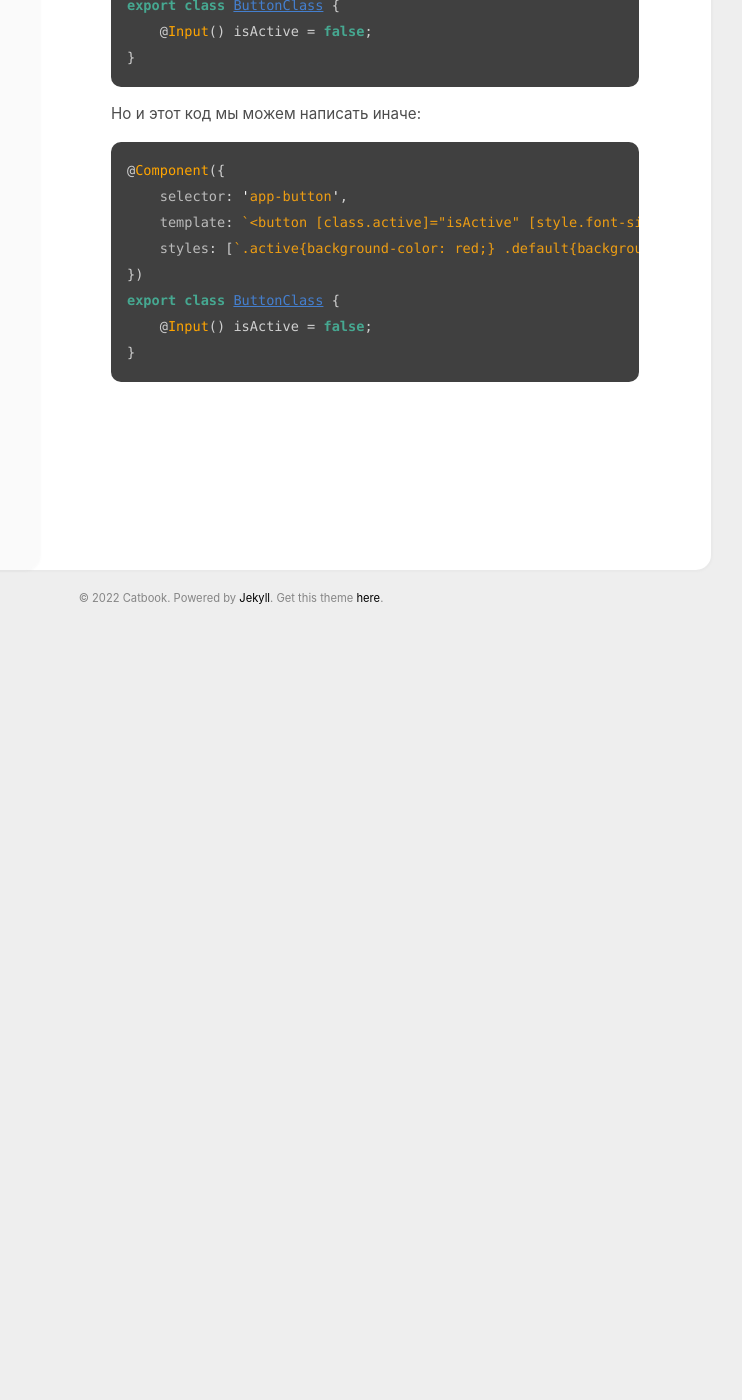
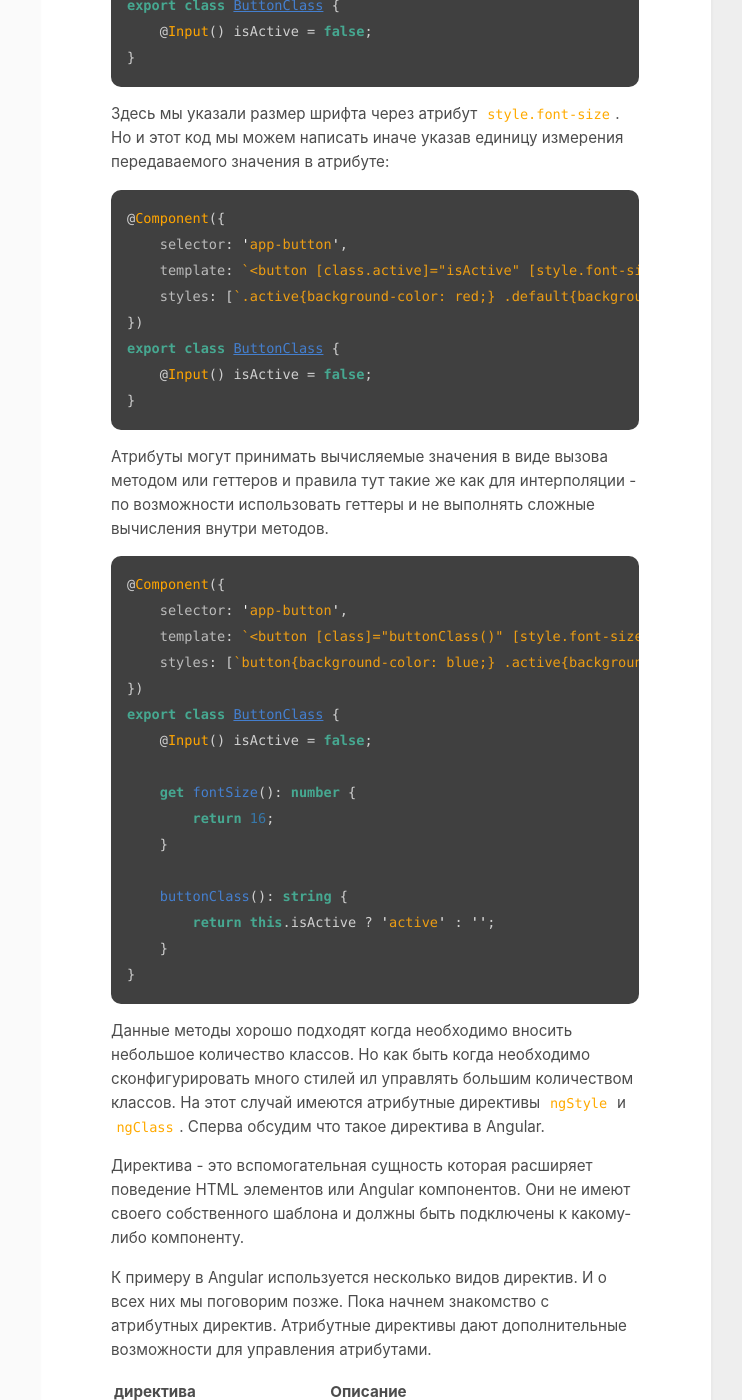
Before and after one commit to Shystriyhlopchik/catbook, a Jekyll site: the page built from _posts/2022-10-30-Create UI-kit.md, in a window 1280 px wide and 1400 px high, scrolled down 18268 px. Shown: the whole window, without its empty margins (409-1151 px from the left). Built offline with Jekyll 4.4.1, drawn with Linux system fonts in a browser that asks for light colours; before the commit the page ends 18898 px from its top, so only the background shows below that; some of the changed text lies outside the part shown.

````diff
--- a/_posts/2022-10-30-Create UI-kit.md
+++ b/_posts/2022-10-30-Create UI-kit.md
@@ -492,7 +492,7 @@ export class ButtonClass {
 ```
 {% endraw %}
 
-Но и этот код мы можем написать иначе:
+Здесь мы указали размер шрифта через атрибут `style.font-size`. Но и этот код мы можем написать иначе указав единицу измерения передаваемого значения в атрибуте:
 
 {% raw %}
 ```ts
@@ -506,3 +506,113 @@ export class ButtonClass {
 }
 ```
 {% endraw %}
+
+Атрибуты могут принимать вычисляемые значения в виде вызова методом или геттеров и правила тут такие же как для интерполяции - по возможности использовать геттеры и не выполнять сложные вычисления внутри методов.
+
+{% raw %}
+```ts
+@Component({
+    selector: 'app-button',
+    template: `<button [class]="buttonClass()" [style.font-size.px]="fontSize">Click me </button>`,
+    styles: [`button{background-color: blue;} .active{background-color: red;}`]
+})
+export class ButtonClass {
+    @Input() isActive = false;
+
+    get fontSize(): number {
+        return 16;
+    }
+
+    buttonClass(): string {
+        return this.isActive ? 'active' : '';
+    }
+}
+```
+{% endraw %}
+
+Данные методы хорошо подходят когда необходимо вносить небольшое количество классов. Но как быть когда необходимо сконфигурировать много стилей ил управлять большим количеством классов.
+На этот случай имеются атрибутные директивы `ngStyle` и `ngClass`. Сперва обсудим что такое директива в Angular.
+
+Директива - это вспомогательная сущность которая расширяет поведение HTML элементов или Angular компонентов. Они не имеют своего собственного шаблона и должны быть
+подключены к какому-либо компоненту.
+
+К примеру в Angular используется несколько видов директив. И о всех них мы поговорим позже. Пока начнем знакомство с атрибутных директив. Атрибутные директивы дают
+дополнительные  возможности для управления атрибутами.
+
+| директива    | Описание                                 |
+|--------------|------------------------------------------|
+| `ngClass`    | Управляет динамической привязкой классов |
+| `ngStyle`    | Управляет динамической привязкой стилей  |
+
+Давайте представим, что у нас имеется элемент списка и по какой-то причине нам необходимо хранить стили внутри и привязывать к элементу. Для этого предадим объект
+со стилями в `ngStyle` и она привяжет все стили объекта элементу.
+
+{% raw %}
+```ts
+@Component({
+    selector: 'app-list-item',
+    template: `<div [ngStyle]="styles.default">`,
+})
+export class ListItemComponent {
+    public styles = {
+        default: {
+            'font-size': '14px',
+            height: '40px',
+            padding: '8px 0'
+        }
+    }
+        ...
+}
+```
+{% endraw %}
+
+Теперь усложним ситуацию. Вариантов стилей стало два и они применяются в зависимости от входного параметра.
+
+{% raw %}
+```ts
+@Component({
+    selector: 'app-list-item',
+    template: `<div [ngStyle]="isCompact ? styles.default : styles.compact">`,
+})
+export class ListItemComponent {
+    @Input()
+    isCompact = false;
+
+    public styles = {
+        compact: {
+            'font-size': '18px',
+            height: '20px',
+            padding: '16px 0'
+        },
+        default: {
+            'font-size': '14px',
+            height: '40px',
+            padding: '8px 0'
+        }
+    }
+        ...
+}
+```
+{% endraw %}
+
+Используя тернарный оператор и директиву `ngStyle` мы легко решаем данную задачу. Перейдём к директиве `ngClass`.
+
+{% raw %}
+```ts
+@Component({
+    selector: 'app-list-item',
+    template: `<div [ngClass]="list_compact">`,
+    ...
+})
+export class ListItemComponent {
+    @Input()
+    isCompact = false;
+    @Input()
+    isFilled = false;
+
+    const styles = {
+        'list_compact'
+    }
+}
+```
+{% endraw %}
````
Also changed, not shown: _posts/2022-11-04-Catalog.md (added, +241 -0 lines).
